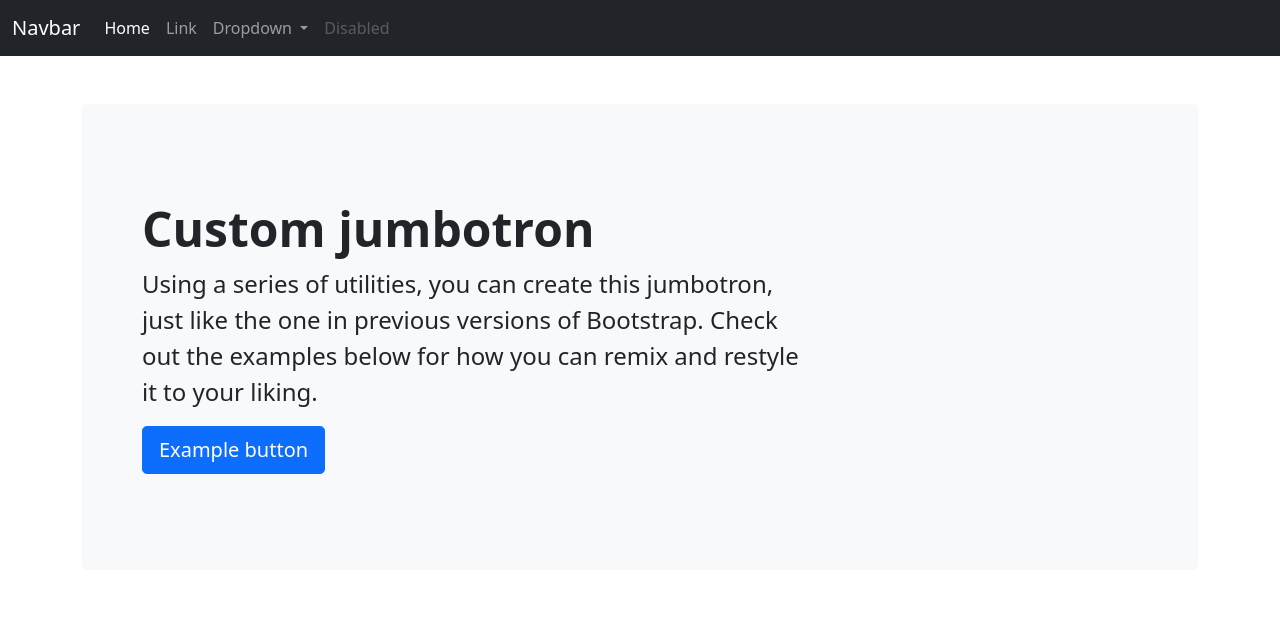
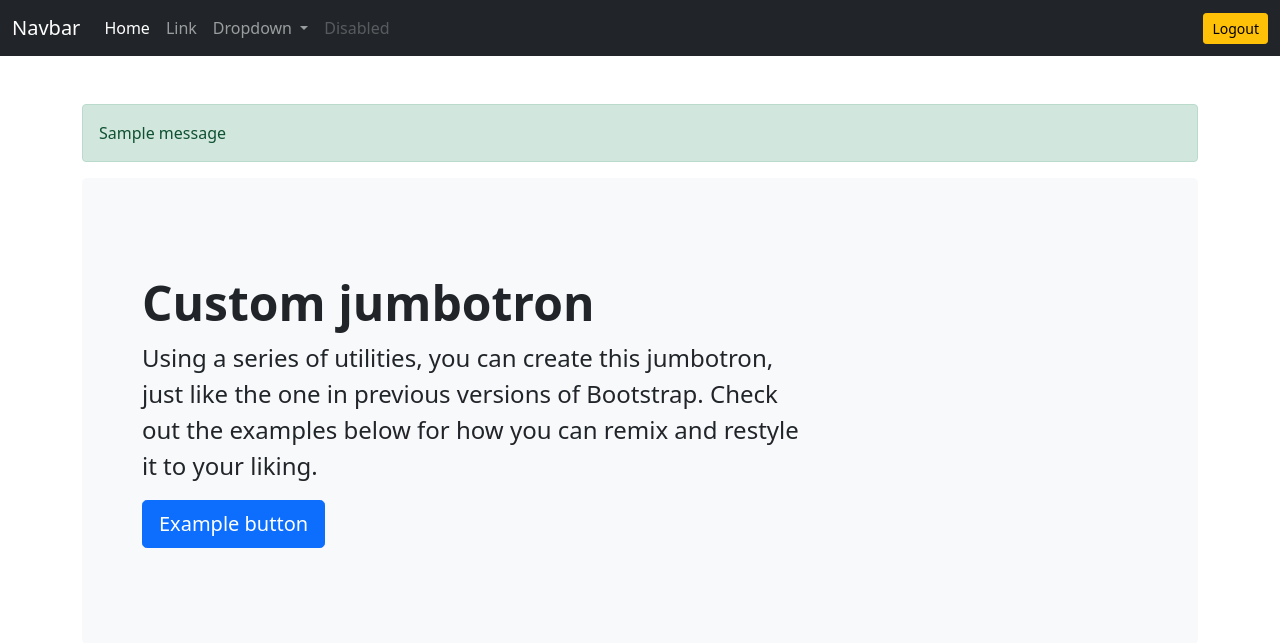
Before and after one commit to chideegit/basic-django-authentication, a Django app: page / in a window 1280 px wide. Shown: the top 643 px of the page. Run offline with Django 4.2, Linux system fonts and the light colour scheme; a user stored in the database is signed in; tables that the repository leaves empty hold one stand-in row (values such as "Sample post"); one stand-in notice (Sample message) is shown; some libraries are stand-ins or nearby versions.

Commit message:
little fixes on UI

```diff
--- a/templates/accounts/login.html
+++ b/templates/accounts/login.html
@@ -11,7 +11,7 @@
         <label for="floatingInput">Username</label>
     </div>
     <div class="form-floating mb-3">
-        <input type="password" name="password" class="form-control" id="floatingPassword" placeholder="Password">
+        <input type="password" name="password" class="form-control" id="floatingPassword">
         <label for="floatingPassword">Password</label>
     </div>
     <button class="w-100 btn btn-lg btn-primary" type="submit">Sign In</button>
--- a/templates/base.html
+++ b/templates/base.html
@@ -48,6 +48,7 @@
                         <a class="nav-link disabled" href="#" tabindex="-1" aria-disabled="true">Disabled</a>
                     </li>
                 </ul>
+                <a href="{% url 'logout' %}" class="btn btn-warning btn-sm">Logout</a>
                 <!-- <form class="d-flex">
                     <input class="form-control me-2" type="search" placeholder="Search" aria-label="Search">
                     <button class="btn btn-outline-success" type="submit">Search</button>
@@ -57,6 +58,14 @@
     </nav>
 
     <div class="container mt-5">
+        {% if messages %}
+        {% for message in messages %}
+        <div class="alert alert-{{message.tags}}" role="alert">
+            {{message}}
+        </div>
+        {% endfor %}
+        {% endif %}
+
         {% block content %}
         {% endblock content %}
     </div>
```
Also changed, not shown: templates/accounts/base.html (+8 -0 lines), db.sqlite3.
